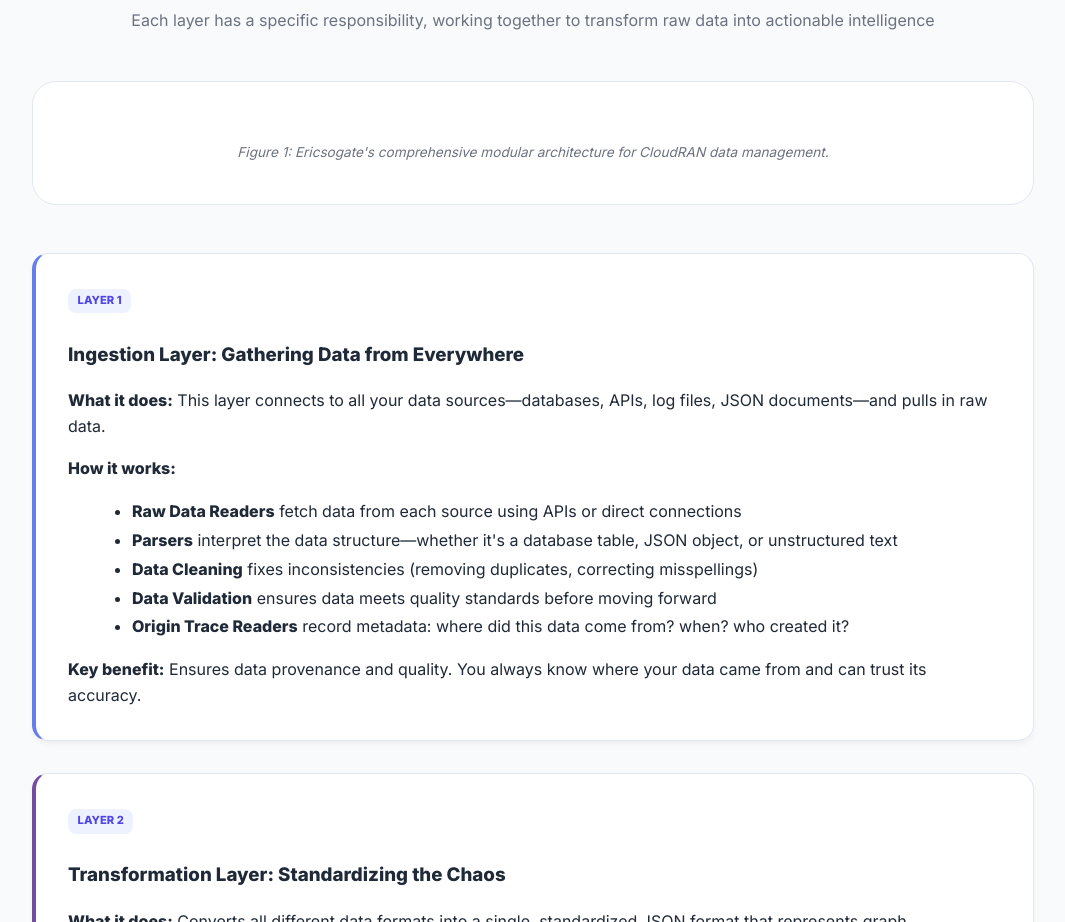
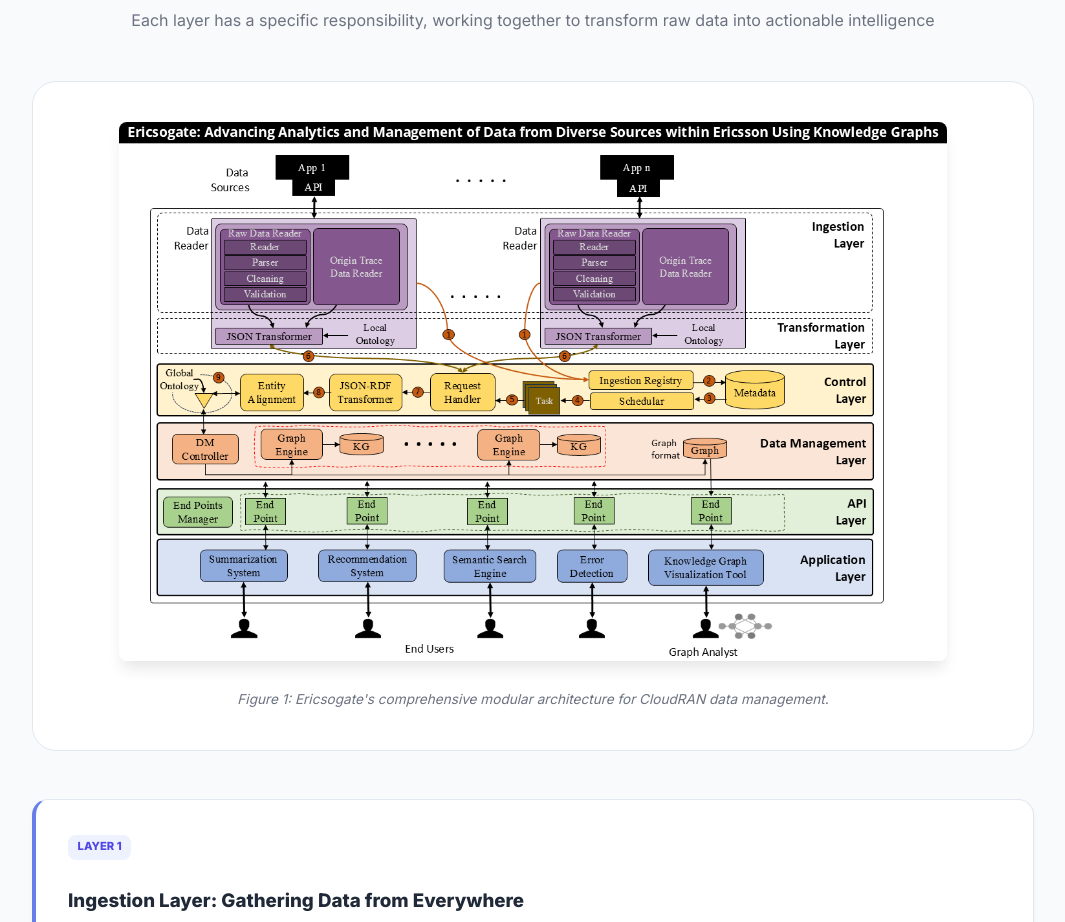
Before and after one commit to aorogat/Ericsogate, a plain HTML site: page index.html in a window 1280 px wide. Shown: the part 2920-3842 px from the top of the page, without its empty margins (107-1172 px from the left). Drawn offline with Linux system fonts and the light colour scheme.

Commit message:
Update index.html

```diff
--- a/index.html
+++ b/index.html
@@ -131,6 +131,7 @@
         <p style="text-align: center; color: var(--muted); max-width: 850px; margin: 0 auto 3rem;">Each layer has a specific responsibility, working together to transform raw data into actionable intelligence</p>
 
         <div class="figure-box" style="background: #fff;">
+            <img src="https://raw.githubusercontent.com/aorogat/Ericsogate/main/Ericsogate%20Framework.png" alt="Ericsogate Six-Layer Architecture" class="figure-img" style="max-width: 90%;">
             <span class="caption">Figure 1: Ericsogate's comprehensive modular architecture for CloudRAN data management.</span>
         </div>
 
```
